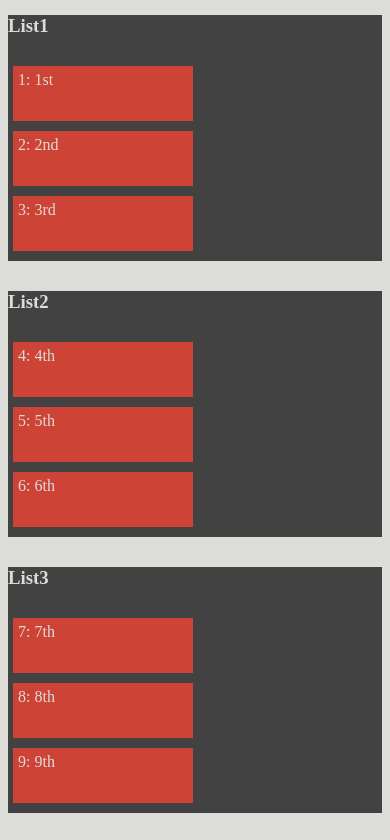
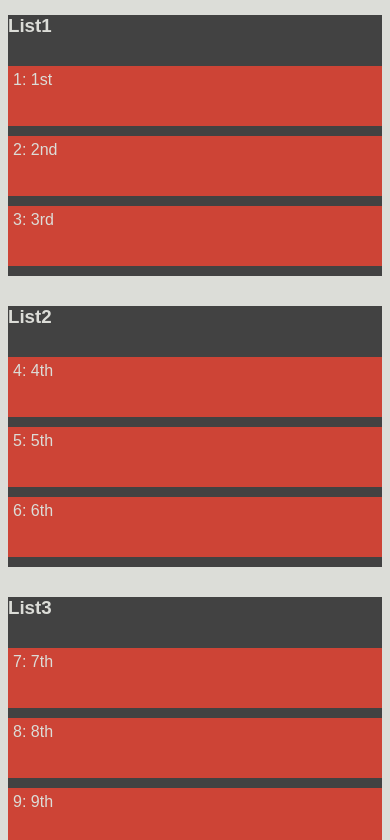
Before and after one commit to redpelicans/todo_boilerplate, a React app: page / in a window 390 px wide. Shown: the part 110-950 px from the top of the page. Built offline with nearby package versions, Linux system fonts and the light colour scheme.

Commit message:
Added a bit of CSS
- 2 media queries to make it +/- responsive (550 / 850 px)
- Pimped up the flex a bit (say it 10 times really quickly)
- I know tasks should line up in a single column per list and stuff but...
	I hate CSS so as long as it doesn't give me instant eyebleeds it's ok.

```diff
--- a/index.html
+++ b/index.html
@@ -1,6 +1,7 @@
 <!doctype html>
 <html>
   <head>
+    <meta name="viewport" content="width=device-width, initial-scale=1">
     <title>RedTodo</title>
     <link rel="icon" href="http://redpelicans.com/favicon.ico">
     <link rel="stylesheet" href="src/client/style.css">
--- a/src/client/style.css
+++ b/src/client/style.css
@@ -1,14 +1,9 @@
-/* ID graphique redPels : Red CD4436 | white DCDDD8 | anthracite 424242 */
+/* couleurs redPels : Red CD4436 | white DCDDD8 | anthracite 424242 */
 
 body {
 	background-color: #DCDDD8;
     color: #424242;
-}
-
-li {
-    list-style: none;
-    padding-left: 5px;
-    padding-top: 5px;
+    font-family: sans-serif;
 }
 
 .todo-list {
@@ -22,45 +17,46 @@ li {
     color: #DCDDD8;
 }
 
+li {
+    list-style: none;
+
+    padding: 5px 5px 5px 5px;
+}
+
+h1 {
+    text-align: center;
+}
+
 .flex-container {
     display: flex;
-    flex-direction: row;
-    /*display: -moz-flex;*/
-    /*-moz-flex-direction: row;*/
-    /*display: -webkit-flex;*/
-    /*-webkit-flex-direction: row;*/
-
     flex-wrap: wrap;
-    /*-moz-flex-wrap: wrap;*/
-    /*-webkit-flex-wrap: wrap;*/
-
     flex-flow: row wrap;
-
     justify-content: space-between;
 
-    max-width: 100%;
     height: 100%;
 
     padding-bottom: 10px;
-    padding-right: 10px;
     margin: auto;
 }
 
 .flex-item {
-    height: 50px;
-    max-height: 20%;
+    flex: 1 1 100%;
 
-    width: 400px;
-    max-width: 48%;
-    /*width: 100%;*/
-    /*min-width: 30%;*/
-
-    margin-left: 5px;
+    min-height: 50px;
     margin-top: 10px;
-
-    flex-grow: 1;
 }
 
-@media {
-    /*<viewport < 600px flex-item 100% width>*/
+@media all and (min-width: 550px) {
+    h1 {
+        text-align: left;
+    }
+    .flex-item {
+        max-width: 48%;
+    }
 }
+
+@media all and (min-width: 850px) {
+    .flex-item {
+        max-width: 30%;
+    }
+}
```
